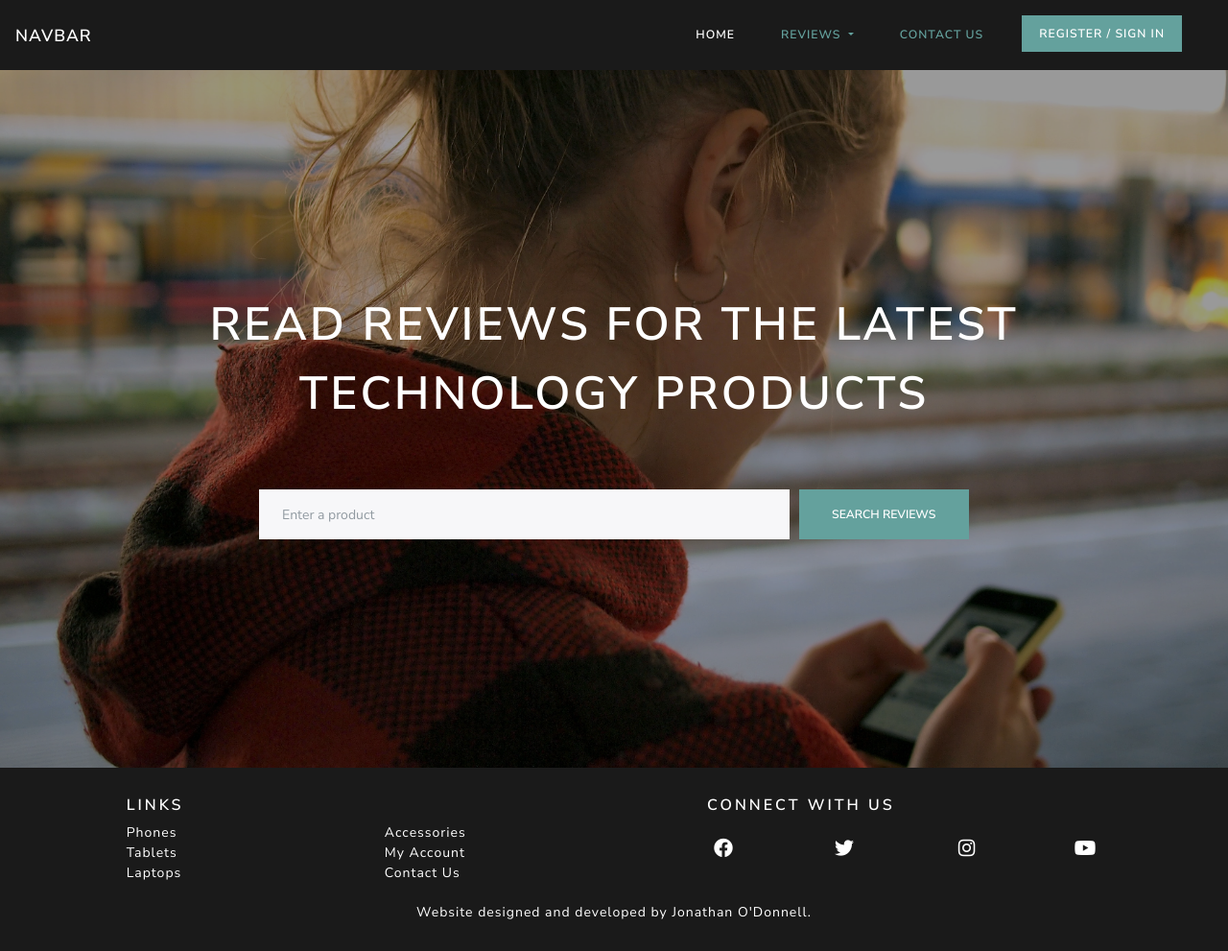
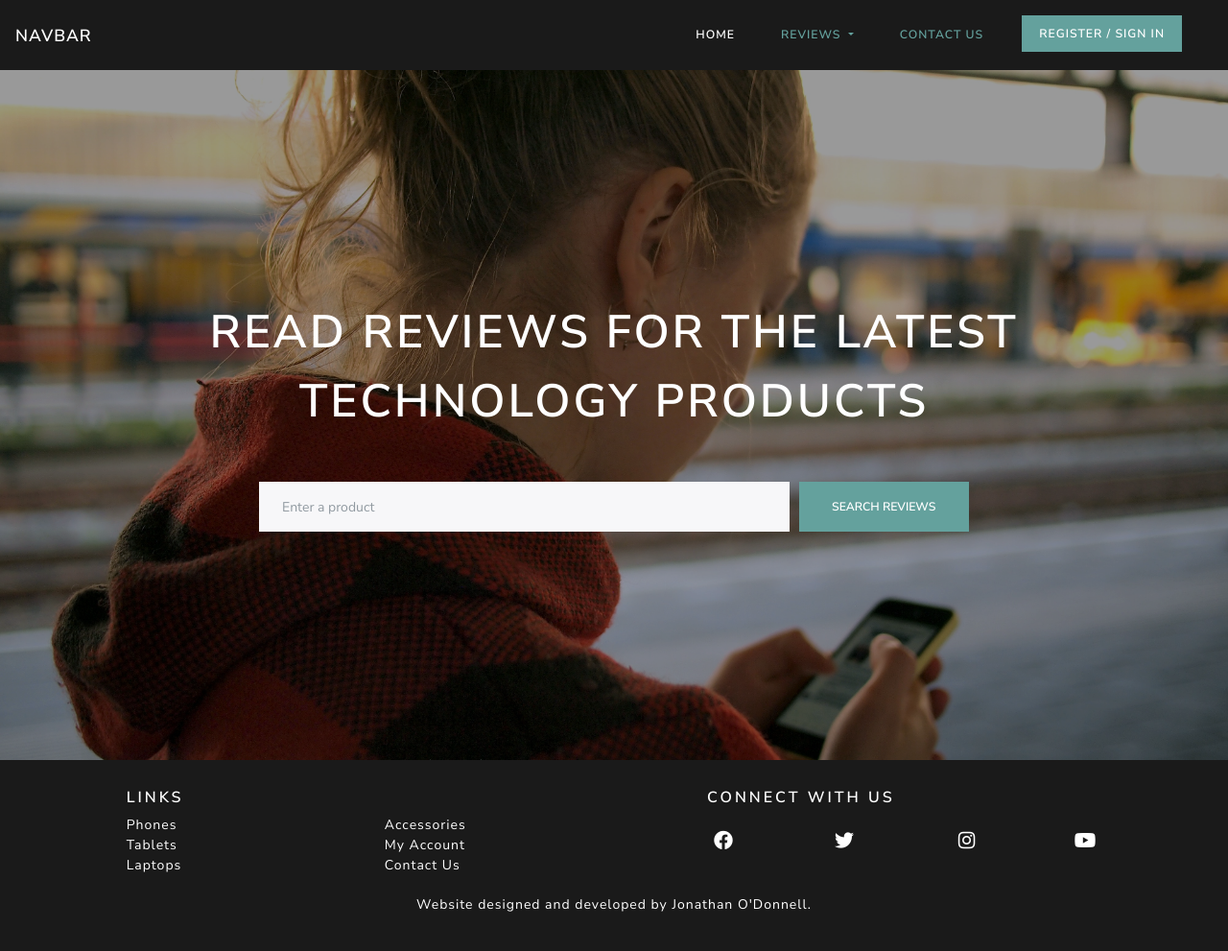
Before and after one commit to jonathan-odonnell/milestone-project-3, a Flask app: page / in a window 1280 px wide. Shown: the whole page at 96% size. After the commit the page ends 950 px from the top, so only its background shows below. Run offline with Flask 2, Linux system fonts and the light colour scheme; some libraries are stand-ins or nearby versions.

Commit message:
amended jumbotron styling

```diff
--- a/static/css/style.css
+++ b/static/css/style.css
@@ -55,7 +55,7 @@
 /* Image from https://unsplash.com/photos/_XR5rkprHQU */
 
 .jumbotron {
-  height: 100vh;
+  height: 90vh;
   display: flex;
   align-items: center;
   justify-content: center;
@@ -63,10 +63,11 @@
   background-image: url("/static/images/hero-image.jpg");
   background-size: cover;
   margin-bottom: 0;
+  margin-top: 4.5rem;
 }
 
 .jumbotron-heading {
-  margin: 4rem 0;
+  margin-bottom: 3rem;
   font-size: 3rem;
   color: #fff;
   line-height: 1.5;
```
